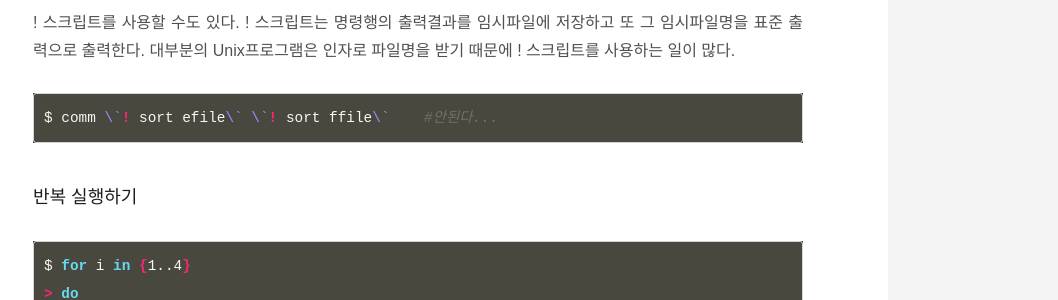
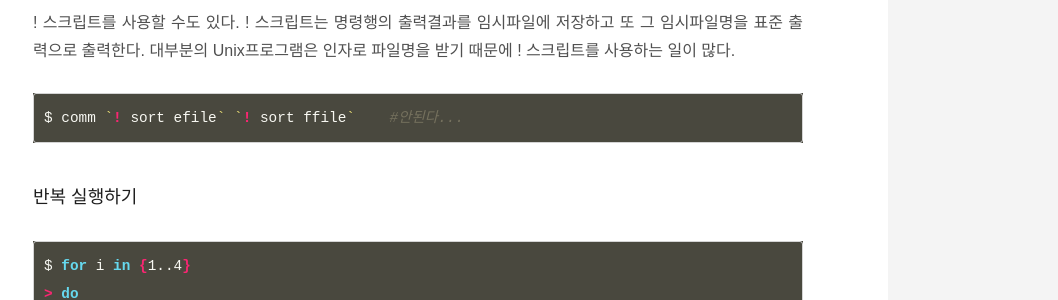
Before and after one commit to ThroughKim/throughkim.github.com, a Jekyll site: the page built from _posts/2016-12-23-linux-6.md, in a window 1280 px wide and 900 px high, scrolled down 6353 px. Shown: the part 150-450 px from the top of the window, without its empty margins (222-1280 px from the left). Built offline with Jekyll 4.4.1, drawn with Linux system fonts in a browser that asks for light colours; some web fonts are replaced.

Commit message:
upload blog

````diff
--- a/_posts/2016-12-23-linux-6.md
+++ b/_posts/2016-12-23-linux-6.md
@@ -213,7 +213,7 @@ wdd
 ! 스크립트를 사용할 수도 있다. ! 스크립트는 명령행의 출력결과를 임시파일에 저장하고 또 그 임시파일명을 표준 출력으로 출력한다. 대부분의 Unix프로그램은 인자로 파일명을 받기 때문에 ! 스크립트를 사용하는 일이 많다.
 
 ```bash
-$ comm \`! sort efile\` \`! sort ffile\`    #안된다...
+$ comm `! sort efile` `! sort ffile`    #안된다...
 ```
 
 ### 반복 실행하기
````
